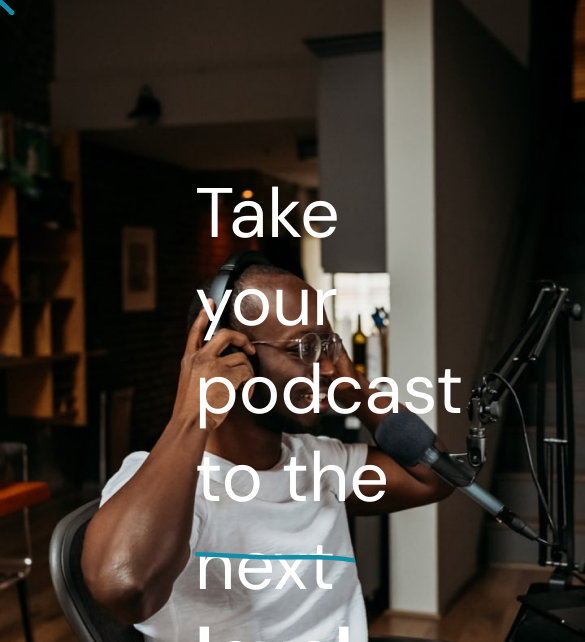
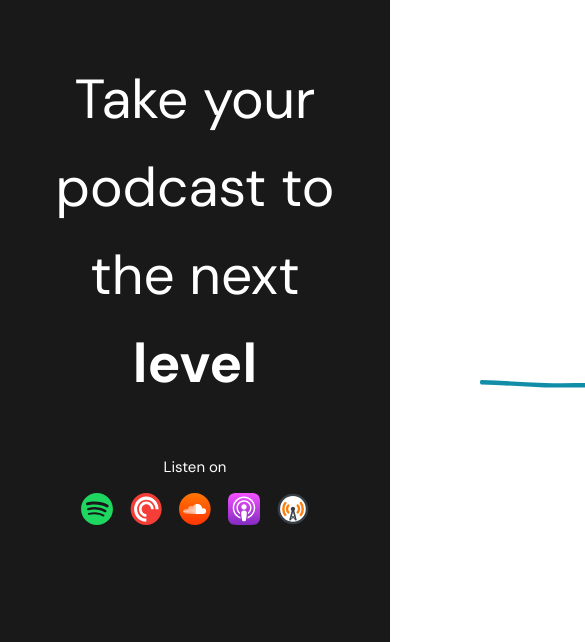
Before and after one commit to br4ndy-code/Castaway, a plain HTML site: page index.html in a window 390 px wide. Shown: the part 122-764 px from the top of the page, 585 px wide, since content can reach past the window. Drawn offline with Linux system fonts and the light colour scheme.

Commit message:
Add 1024px main section

```diff
--- a/css/style.css
+++ b/css/style.css
@@ -468,7 +468,7 @@ footer{
     padding-bottom: 50px;
   }
 }
-@media (min-width:1280px){
+@media (max-width:1280px){
   .container{
     max-width: 1220px;
   }
@@ -519,3 +519,35 @@ footer{
     margin-right: 100px;
   }
 }
+@media(max-width:1024px){
+  .container{
+    max-width: 975px;
+  }
+  .main-img{
+    display: none;
+  }
+  .main-text{
+    width: 100%;
+    max-width: 600px;
+    justify-content: center;
+    text-align: center;
+    flex-direction: column;
+    max-width: none;
+    position: static;
+  }
+  .main-text > h1{
+    width: 330px;
+    padding: 0;
+  }
+  .promo-wrapper{
+    height: 590px;
+  }
+  .links{
+    position: static;
+    margin-top: 50px;
+  }
+  #line{
+    bottom: 320px;
+    left: 480px;
+  }
+}
```
